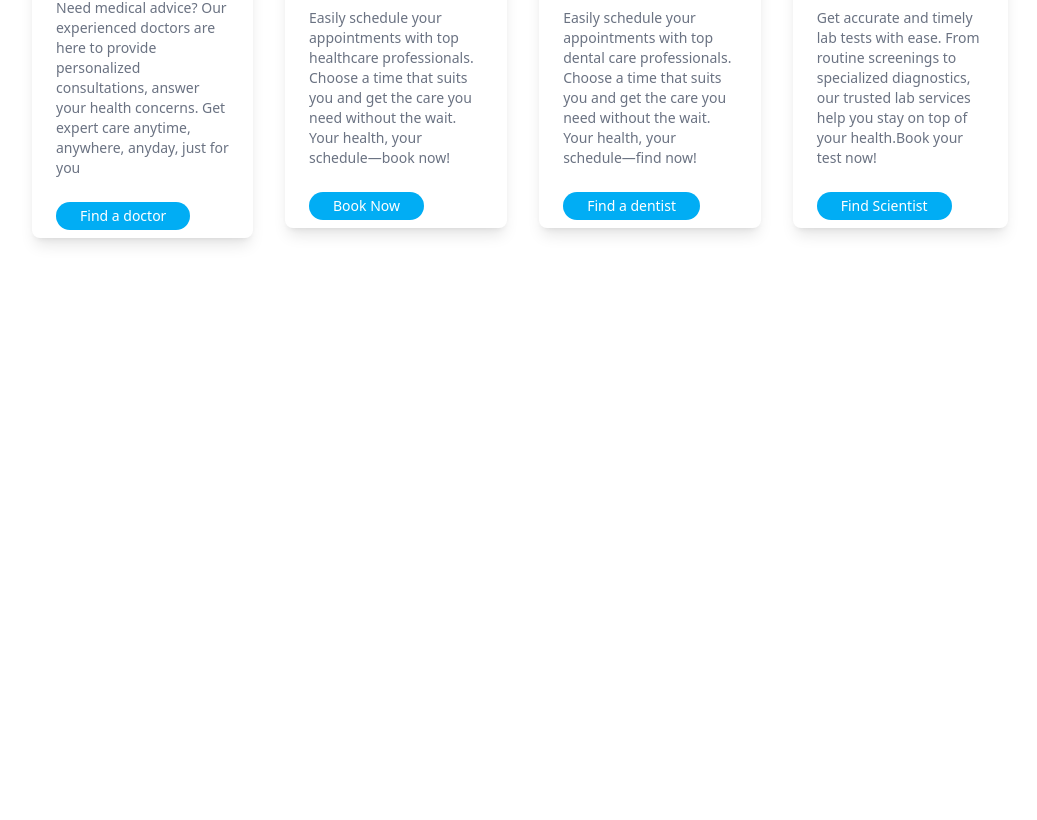
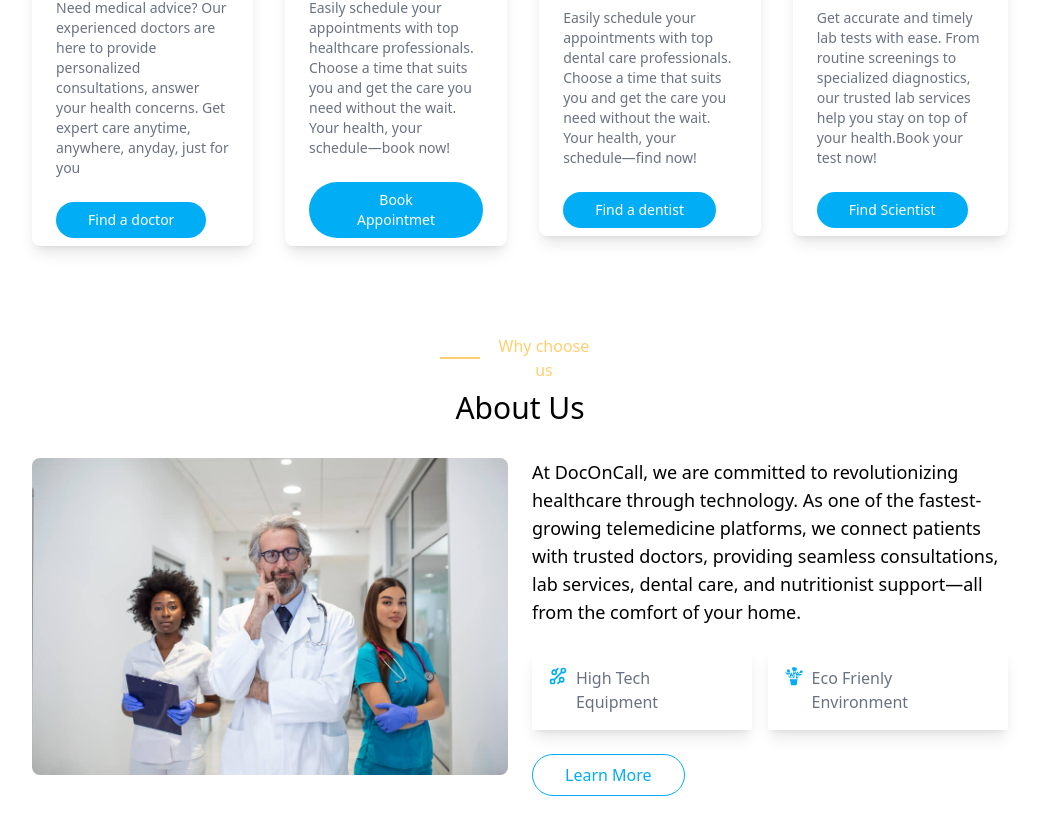
Before and after one commit to Debfevlo/Prescripto, a React (Vite) app in the folder frontend/: page / in a window 1280 px wide. Shown: the part 1430-2250 px from the top of the page, without its empty margins (120-1157 px from the left). Before the commit the page ends 1692 px from the top, so only its background shows below. Built offline with nearby package versions, Linux system fonts and the light colour scheme.

Commit message:
push the about me section

```diff
--- /dev/null
+++ b/frontend/src/components/About.jsx
@@ -0,0 +1,51 @@
+import React from 'react'
+import doc from '../assets/about.jpg'
+import { GrTechnology } from "react-icons/gr";
+import { GiFlowerPot } from "react-icons/gi";
+
+const About = () => {
+  return (
+    <div className="mt-10 md:mt-16 flex flex-col items-center justify-center gap-2">
+  {/* Section Header */}
+  <div className="flex justify-center flex-row gap-2 items-start px-4 min-w-48">
+    <hr className="h-0.5 m-auto bg-secondary w-1/4 border-none outline-none" />
+    <p className="text-center text-secondary font-medium text-base">Why choose us</p>
+  </div>
+  <p className="text-2xl md:text-3xl">About Us</p>
+
+
+  <div className="flex flex-col md:flex-row items-center md:items-start gap-6 p-6">
+    {/* Left Side - Image */}
+    <div className="md:w-1/2">
+      <img src={doc} alt="Doctor" className="w-full h-auto object-cover rounded-lg" />
+    </div>
+
+    {/* Right Side - Text */}
+    <div className="md:w-1/2 flex flex-col items-right">
+      <p className="text-sm md:text-lg">At DocOnCall, we are committed to revolutionizing healthcare through technology. As one of the fastest-growing telemedicine platforms, we connect patients with trusted doctors, providing seamless consultations, lab services, dental care, and nutritionist support—all from the comfort of your home.
+      </p>
+
+
+      <div className='flex gap-4 mt-6 '>
+        <div className='flex flex-row gap-2 items-right shadow-lg p-4'>
+        <GrTechnology className='text-primary text-xl ' />
+        <p className='text-gray-500 '>High Tech Equipment</p>
+        </div>
+
+        <div className='flex flex-row gap-2 items-right shadow-lg p-4'>
+        <GiFlowerPot className='text-primary text-xl '/>
+        <p className='text-gray-500 '>Eco Frienly Environment</p>
+        </div>
+        </div>
+          <div className='text-left mt-6'>
+              <button className='px-8 py-2 rounded-full border border-primary text-primary hover:scale-105 transition all hover:cursor-pointer'>Learn More</button>
+          </div>
+
+    </div>
+  </div>
+</div>
+
+  )
+}
+
+export default About
--- a/frontend/src/components/Services.jsx
+++ b/frontend/src/components/Services.jsx
@@ -15,14 +15,14 @@ const Services = () => {
                 <FaVideo className='text-primary group-hover:text-white'/>
                 <p className='text-gray-800 font-semibold mt-2 group-hover:text-black'>Consult a doctor</p>
                 <p className=' text-gray-500 text-sm mt-2 group-hover:text-white'>Need medical advice? Our experienced doctors are here to provide personalized consultations, answer your health concerns. Get expert care anytime, anywhere, anyday, just for you</p>
-                <button className='px-6 py-1 bg-primary text-white rounded-full mt-6 cursor-pointer text-sm group-hover:bg-white group-hover:text-primary hover:scale-105 transition-all ' >Find a doctor</button>
+                <button className='px-8 py-2 bg-primary text-white rounded-full mt-6 cursor-pointer text-sm group-hover:bg-white group-hover:text-primary hover:scale-105 transition-all ' >Find a doctor</button>
             </div>
 
             <div className='rounded-lg py-2 px-6 shadow-lg text-left hover:scale-105 transition-all cursor-pointer hover:bg-primary hover:text-white group'>
                 <FaCalendarCheck className='text-primary group-hover:text-white'/>
                 <p className='text-gray-800 font-semibold mt-2 group-hover:text-black'>Set Appointment</p>
                 <p className=' text-gray-500 text-sm mt-2 group-hover:text-white'>Easily schedule your appointments with top healthcare professionals. Choose a time that suits you and get the care you need without the wait. Your health, your schedule—book now!</p>
-                <button className='px-6 py-1 bg-primary text-white rounded-full mt-6 cursor-pointer text-sm group-hover:bg-white group-hover:text-primary hover:scale-105 transition-all ' >Book Now</button>
+                <button className='px-8 py-2 bg-primary text-white rounded-full mt-6 cursor-pointer text-sm group-hover:bg-white group-hover:text-primary hover:scale-105 transition-all ' >Book Appointmet</button>
             </div>
 
            <div className='rounded-lg py-2 px-6 shadow-lg text-left hover:scale-105 transition-all cursor-pointer hover:bg-primary hover:text-white group'>
@@ -30,14 +30,14 @@ const Services = () => {
                 <FaTooth className='text-primary group-hover:text-white'/>
                 <p className='text-gray-800 font-semibold mt-2 group-hover:text-black'>Find a dentist</p>
                 <p className=' text-gray-500 text-sm mt-2 group-hover:text-white'>Easily schedule your appointments with top dental care professionals. Choose a time that suits you and get the care you need without the wait. Your health, your schedule—find now!</p>
-                <button className='px-6 py-1 bg-primary text-white rounded-full mt-6 cursor-pointer text-sm group-hover:bg-white group-hover:text-primary hover:scale-105 transition-all ' >Find a dentist</button>
+                <button className='px-8 py-2 bg-primary text-white rounded-full mt-6 cursor-pointer text-sm group-hover:bg-white group-hover:text-primary hover:scale-105 transition-all ' >Find a dentist</button>
             </div>
 
             <div className='rounded-lg py-2 px-6 shadow-lg text-left hover:scale-105 transition-all cursor-pointer hover:bg-primary hover:text-white group'>
                 <FaMicroscope className='text-primary group-hover:text-white'/>
                 <p className='text-gray-800 font-semibold mt-2 group-hover:text-black'>Lab Services</p>
                 <p className=' text-gray-500 text-sm mt-2 group-hover:text-white'>Get accurate and timely lab tests with ease. From routine screenings to specialized diagnostics, our trusted lab services help you stay on top of your health.Book your test now!</p>
-                <button className='px-6 py-1 bg-primary text-white rounded-full mt-6 cursor-pointer text-sm group-hover:bg-white group-hover:text-primary hover:scale-105 transition-all ' >Find Scientist</button>
+                <button className='px-8 py-2 bg-primary text-white rounded-full mt-6 cursor-pointer text-sm group-hover:bg-white group-hover:text-primary hover:scale-105 transition-all ' >Find Scientist</button>
             </div>
 
 
--- a/frontend/src/pages/Home.jsx
+++ b/frontend/src/pages/Home.jsx
@@ -2,6 +2,7 @@ import React from 'react'
 import HeroSection from '../components/HeroSection'
 import Solution from '../components/Solution'
 import Services from '../components/Services'
+import About from '../components/About'
 
 const Home = () => {
   return (
@@ -9,6 +10,7 @@ const Home = () => {
       <HeroSection/>
       <Solution/>
       <Services/>
+      <About/>
     </div>
   )
 }
```
Also changed, not shown: frontend/src/assets/about.jpg (added).
